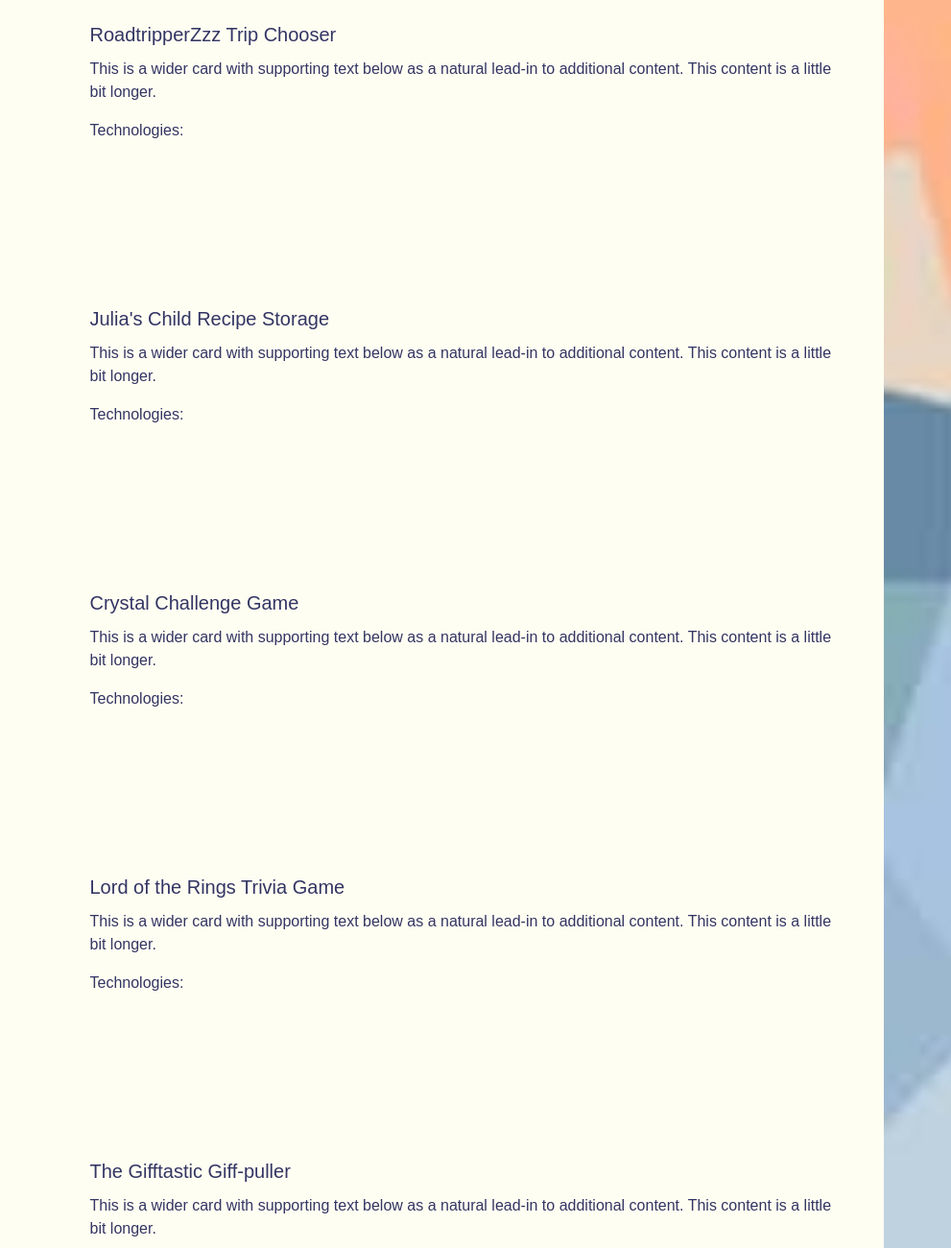
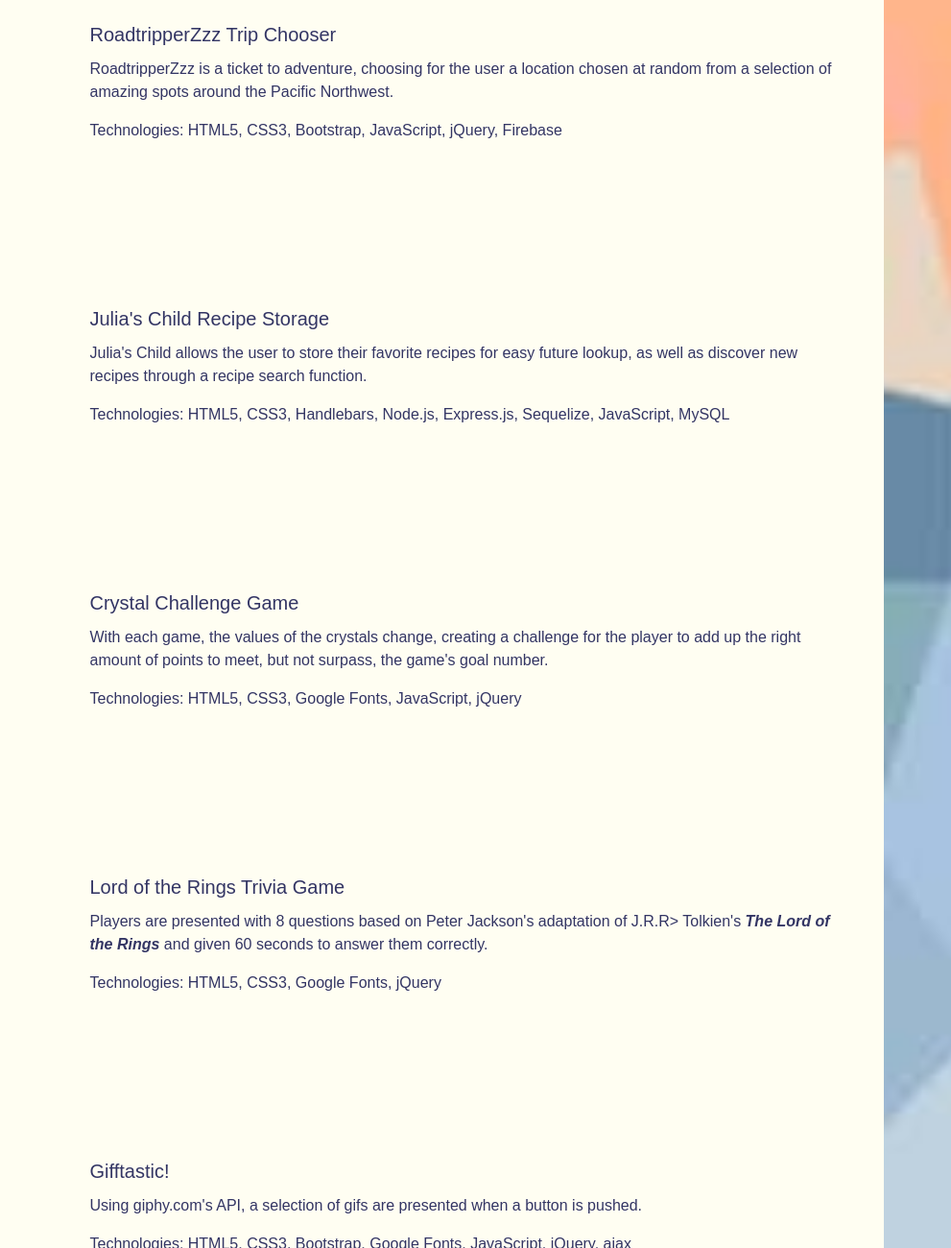
Before and after one commit to SteeshMcK/Web-Developer-Portfolio, a plain HTML site: page projects.html in a window 1280 px wide. Shown: the part 300-1600 px from the top of the page at 96% size, 289-1280 px from the left. Drawn offline with nearby package versions, Linux system fonts and the light colour scheme; a web font is replaced by a local one.

Commit message:
add descriptions and technologies to project page

```diff
--- a/projects.html
+++ b/projects.html
@@ -68,8 +68,8 @@
                 <div class="col-md-8 col-lg-9">
                 <div class="card-body">
                     <h5 class="card-title">RoadtripperZzz Trip Chooser</h5>
-                    <p class="card-text">This is a wider card with supporting text below as a natural lead-in to additional content. This content is a little bit longer.</p>
-                    <p class="card-text">Technologies: </p>
+                    <p class="card-text">RoadtripperZzz is a ticket to adventure, choosing for the user a location chosen at random from a selection of amazing spots around the Pacific Northwest.</p>
+                    <p class="card-text">Technologies: HTML5, CSS3, Bootstrap, JavaScript, jQuery, Firebase</p>
                 </div>
                 </div>
             </div>
@@ -82,8 +82,8 @@
                 <div class="col-md-8 col-lg-9">
                 <div class="card-body">
                     <h5 class="card-title">Julia's Child Recipe Storage</h5>
-                    <p class="card-text">This is a wider card with supporting text below as a natural lead-in to additional content. This content is a little bit longer.</p>
-                    <p class="card-text">Technologies: </p>
+                    <p class="card-text">Julia's Child allows the user to store their favorite recipes for easy future lookup, as well as discover new recipes through a recipe search function. </p>
+                    <p class="card-text">Technologies: HTML5, CSS3, Handlebars, Node.js, Express.js, Sequelize, JavaScript, MySQL</p>
                 </div>
                 </div>
             </div>
@@ -96,8 +96,8 @@
                 <div class="col-md-8 col-lg-9">
                 <div class="card-body">
                     <h5 class="card-title">Crystal Challenge Game</h5>
-                    <p class="card-text">This is a wider card with supporting text below as a natural lead-in to additional content. This content is a little bit longer.</p>
-                    <p class="card-text">Technologies: </p>
+                    <p class="card-text">With each game, the values of the crystals change, creating a challenge for the player to add up the right amount of points to meet, but not surpass, the game's goal number.</p>
+                    <p class="card-text">Technologies: HTML5, CSS3, Google Fonts, JavaScript, jQuery</p>
                 </div>
                 </div>
             </div>
@@ -110,8 +110,8 @@
                 <div class="col-md-8 col-lg-9">
                 <div class="card-body">
                     <h5 class="card-title">Lord of the Rings Trivia Game</h5>
-                    <p class="card-text">This is a wider card with supporting text below as a natural lead-in to additional content. This content is a little bit longer.</p>
-                    <p class="card-text">Technologies: </p>
+                    <p class="card-text">Players are presented with 8 questions based on Peter Jackson's adaptation of J.R.R> Tolkien's <em><b>The Lord of the Rings</b></em> and given 60 seconds to answer them correctly. </p>
+                    <p class="card-text">Technologies: HTML5, CSS3, Google Fonts, jQuery</p>
                 </div>
                 </div>
             </div>
@@ -123,9 +123,9 @@
                 </div>
                 <div class="col-md-8 col-lg-9">
                 <div class="card-body">
-                    <h5 class="card-title">The Gifftastic Giff-puller</h5>
-                    <p class="card-text">This is a wider card with supporting text below as a natural lead-in to additional content. This content is a little bit longer.</p>
-                    <p class="card-text">Technologies: </p>
+                    <h5 class="card-title">Gifftastic!</h5>
+                    <p class="card-text">Using giphy.com's API, a selection of gifs are presented when a button is pushed.</p>
+                    <p class="card-text">Technologies: HTML5, CSS3, Bootstrap, Google Fonts, JavaScript, jQuery, ajax</p>
                 </div>
                 </div>
             </div>
```
